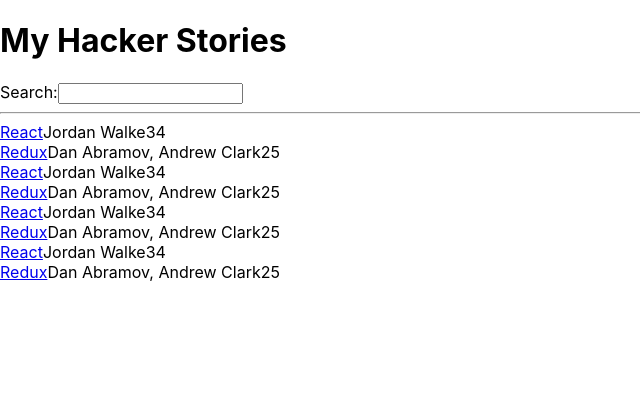
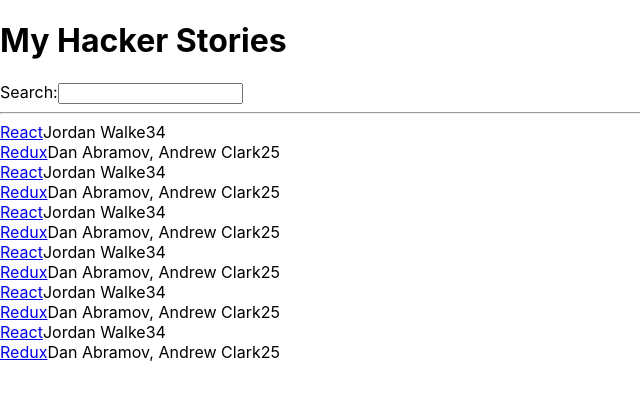
Before and after one commit to OxSama/firstLabReact, a React (Create React App) app: page / in a window 1280 px wide. Shown: the top 400 px of the page, without its empty margins (0-640 px from the left). Built offline with nearby package versions, Linux system fonts and the light colour scheme.

Commit message:
more times reusing it

```diff
--- a/src/App.js
+++ b/src/App.js
@@ -41,7 +41,9 @@
 
           <List />
 
+          <List />
 
+          <List />
 
 
 
```
